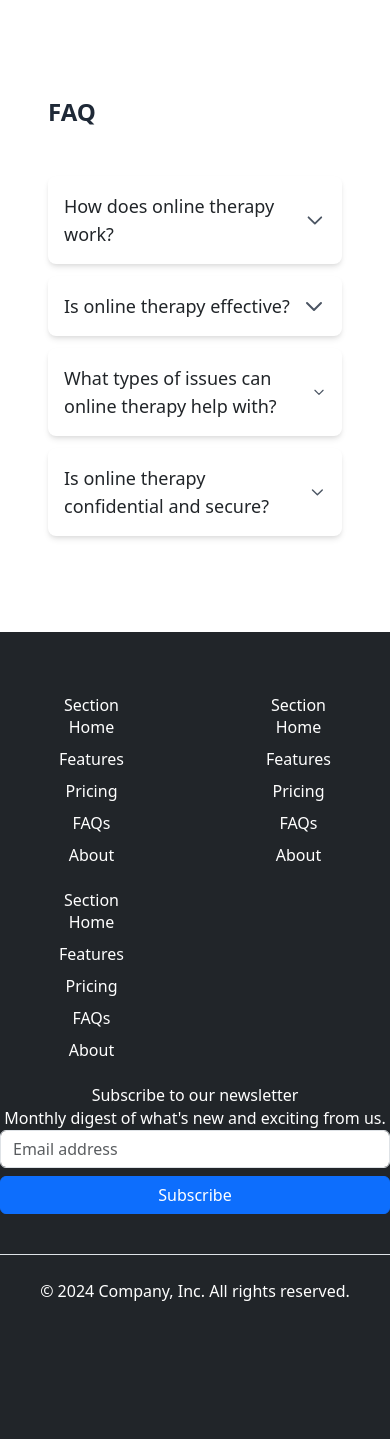
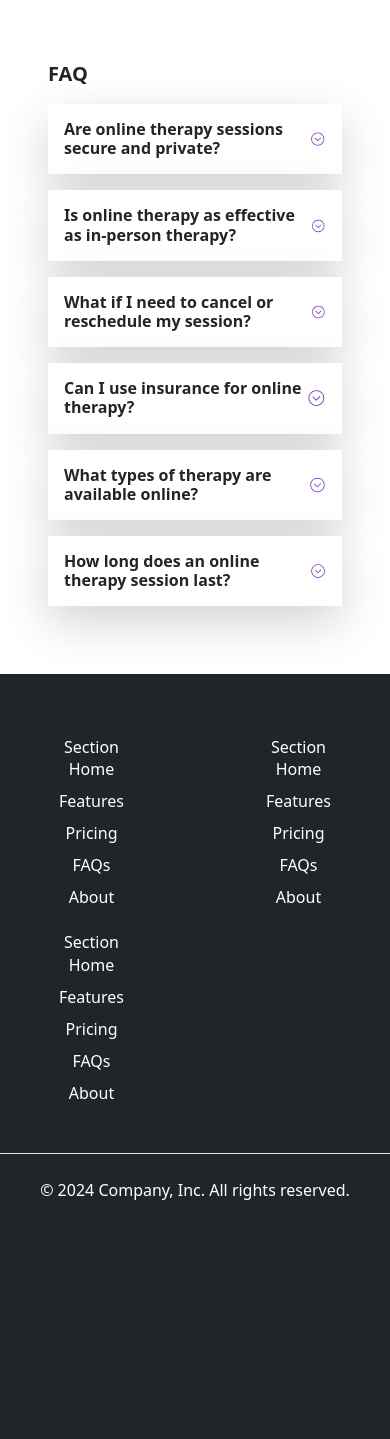
Before and after one commit to sumeetD09/therapy, a Django app: page /faq_p in a window 390 px wide. Shown: the part 56-1495 px from the top of the page. After the commit the page ends 1256 px from the top, so only its background shows below. Run offline with Django 5.2, Linux system fonts and the light colour scheme; some libraries are stand-ins or nearby versions.

Commit message:
Initial commit: My Therapy Place – Django-based mental health appointment portal

```diff
--- a/alpha/app_1/urls.py
+++ b/alpha/app_1/urls.py
@@ -34,7 +34,12 @@ urlpatterns = [
 
 
 
-    path('booking/', views.booking_view, name='booking'),
+
+
+    path('booking/', views.book_session, name='book_session'),
+
+
+    #path('booking/', views.booking_view, name='booking'),
     path('aboutus', views.aboutus, name='aboutus'),
     path('login/', views.login_view, name='login'),
 
--- a/alpha/app_1/views.py
+++ b/alpha/app_1/views.py
@@ -11,36 +11,10 @@ from django.contrib.auth import login, authenticate
 from .models import UserProfile,Booking,Payment
 
 
-
-
-#from .forms import SignInForm
-
-
 # Create your views here.
 def index(request):
     return render(request,'index.html')
     #return HttpResponse("Hello, World! This is the Alpha application.")
-
-
-
-
-
-
-
-
-
-
-
-
-
-
-
-
-
-
-
-
-
 
 def contact(request):
     return HttpResponse(" this is about contact page")
@@ -85,11 +59,6 @@ def therapy_questionnaire_view(request):
         return redirect("your_T")
 
     return render(request, "questions_p.html")
-
-
-
-
-
 
 def signup(request):
     if request.method == 'POST':
@@ -141,12 +110,6 @@ def signup(request):
 def therapy_registration(request):
     return render(request, "therapy_reg.html")
 
-
-
-
-
-
-
 def your_T(request):
     return render(request, "your_T.html")
 
@@ -156,30 +119,35 @@ from django.shortcuts import render, redirect
 from .models import Booking
 from django.contrib import messages
 
-def booking_view(request):
+from django.shortcuts import render, redirect
+from django.http import HttpResponse
+from .models import Booking
+
+def book_session(request):
     if request.method == 'POST':
-        full_name = request.POST.get('full-name')
-        email = request.POST.get('email')
-        phone = request.POST.get('phone')
-        date = request.POST.get('date')
-        time = request.POST.get('time')
+        full_name = request.POST['full-name']
+        email = request.POST['email']
+        phone = request.POST['phone']
+        date = request.POST['date']
+        time = request.POST['time']
         message = request.POST.get('message', '')
 
-        # Save booking to the database
-        booking = Booking(
+        # Create a new booking entry
+        booking = Booking.objects.create(
             full_name=full_name,
             email=email,
             phone=phone,
             date=date,
             time=time,
-            message=message
+            message=message,
         )
         booking.save()
-        messages.success(request, 'Your booking has been confirmed!')
 
-        return redirect('payment')
+        # Redirect to confirmation page
+        return render(request, 'payment')
 
     return render(request, 'booking.html')
+
 
 
 from django.shortcuts import render, redirect
@@ -228,7 +196,7 @@ def payment_view(request):
             # Validate required fields
             if not all([card_number, card_holder_name, expiry_date, cvv]):
                 messages.error(request, 'All credit card fields are required.')
-                return redirect('payment')
+                return redirect(request,'payment')
 
             # # Basic credit card validation (length, numbers)
             # if len(card_number) not in [13, 16] or not card_number.isdigit():
--- a/alpha/templates/base.html
+++ b/alpha/templates/base.html
@@ -161,19 +161,6 @@
               </ul>
             </div>
 
-            <div class="col-md-5 offset-md-1 mb-3">
-              <form>
-                <h5>Subscribe to our newsletter</h5>
-                <p>Monthly digest of what's new and exciting from us.</p>
-                <div class="d-flex flex-column flex-sm-row w-100 gap-2">
-                  <label for="newsletter1" class="visually-hidden">Email address</label>
-                  <input id="newsletter1" type="text" class="form-control" placeholder="Email address" fdprocessedid="7mumbt">
-                  <button class="btn btn-primary" type="button" fdprocessedid="d2rb6">Subscribe</button>
-                </div>
-              </form>
-            </div>
-          </div>
-
           <div class="d-flex flex-column flex-sm-row justify-content-between py-4 my-4 border-top">
             <p>© 2024 Company, Inc. All rights reserved.</p>
             <ul class="list-unstyled d-flex">
--- a/alpha/templates/booking.html
+++ b/alpha/templates/booking.html
@@ -176,7 +176,7 @@ h1 {
                 <textarea id="message" name="message" rows="4" placeholder="Any additional information or concerns"></textarea>
             </div>
 
-            <button type="submit" class="submit-btn"><a href="payement">Confirm Booking</a></button>
+            <button type="submit" class="submit-btn"><a href="{% url 'payment' %}">Confirm Booking</a></button>
         </form>
 
         <div class="confirmation-message" id="confirmation-message">
--- a/alpha/templates/faq_p.html
+++ b/alpha/templates/faq_p.html
@@ -1,123 +1,107 @@
 {% extends 'base.html' %}
 
 {% block content %}
-
 <!DOCTYPE html>
 <html lang="en">
 <head>
-    <meta charset="UTF-8" />
-    <meta name="viewport" content="width=device-width, initial-scale=1.0" />
-    <link href="https://unpkg.com/tailwindcss@^2/dist/tailwind.min.css" rel="stylesheet" />
+    <meta charset="UTF-8">
+    <meta name="viewport" content="width=device-width, initial-scale=1.0">
+    <link href="https://unpkg.com/tailwindcss@^2/dist/tailwind.min.css" rel="stylesheet">
     <script defer src="https://unpkg.com/alpinejs@3.2.3/dist/cdn.min.js"></script>
+    <title>FAQ Page</title>
 </head>
-  <body class="bg-blue-50 min-h-screen">
-    <main class="p-5">
-      <div class="flex justify-center items-start my-5">
-        <div class="w-full sm:w-10/12 md:w-1/2">
-          <h2 class="text-2xl font-semibold text-gray-800 mb-5">FAQ</h2>
-          <ul class="space-y-3">
-            <li class="bg-white p-3 shadow-md rounded-lg" x-data="accordion(1)">
-              <h3
-                @click="handleClick()"
-                class="flex justify-between items-center cursor-pointer"
-              >
-                <span class="text-lg">How does online therapy work?</span>
-                <svg
-                  :class="handleRotate()"
-                  class="h-6 w-6 text-gray-600 transition-transform duration-500"
-                  fill="none" stroke="currentColor" viewBox="0 0 24 24" xmlns="http://www.w3.org/2000/svg">
-                  <path stroke-linecap="round" stroke-linejoin="round" stroke-width="2" d="M19 9l-7 7-7-7"></path>
+<body class="h-screen bg-blue-50">
+    <main class="p-5 bg-light-blue">
+        <div class="flex justify-center items-start my-2">
+            <div class="w-full sm:w-10/12 md:w-1/2 my-1">
+                <h2 class="text-xl font-semibold text-vnet-blue mb-2">FAQ </h2>
+                <ul class="flex flex-col">
+
+
+
+                  <li class="bg-white my-2 shadow-lg" x-data="accordion(2)">
+
+
+                        <h2 @click="handleClick()" class="flex flex-row justify-between items-center font-semibold p-3 cursor-pointer">
+                            <span>Are online therapy sessions secure and private?</span>
+                            <svg :class="handleRotate()" class="fill-current text-purple-700 h-6 w-6 transform transition-transform duration-500" viewBox="0 0 20 20">
+                                <path d="M13.962,8.885l-3.736,3.739c-0.086,0.086-0.201,0.13-0.314,0.13S9.686,12.71,9.6,12.624l-3.562-3.56C5.863,8.892,5.863,8.611,6.036,8.438c0.175-0.173,0.454-0.173,0.626,0l3.25,3.247l3.426-3.424c0.173-0.172,0.451-0.172,0.624,0C14.137,8.434,14.137,8.712,13.962,8.885 M18.406,10c0,4.644-3.763,8.406-8.406,8.406S1.594,14.644,1.594,10S5.356,1.594,10,1.594S18.406,5.356,18.406,10 M17.521,10c0-4.148-3.373-7.521-7.521-7.521c-4.148,0-7.521,3.374-7.521,7.521c0,4.147,3.374,7.521,7.521,7.521C14.148,17.521,17.521,14.147,17.521,10"></path>
                             </svg>
-              </h3>
-              <div
-                x-ref="tab"
-                :style="handleToggle()"
-                class="border-l-2 border-blue-500 overflow-hidden transition-all duration-500 max-h-0"
-              >
-                <p class="p-3 text-gray-700">
-                  Once you sign up and choose a therapist, sessions are conducted via a secure video conferencing platform. You can also communicate via chat or phone, depending on your preference and the therapist's availability.
-                </p>
+                        </h2>
+                        <div x-ref="tab" :style="handleToggle()" class="border-l-2 border-purple-600 overflow-hidden max-h-0 duration-500 transition-all">
+                            <p class="p-3 text-gray-900">Yes, our platform uses encryption to ensure that all your information and sessions are confidential and secure in compliance with HIPAA regulations..</p>
                         </div>
                     </li>
 
-            <li class="bg-white p-3 shadow-md rounded-lg" x-data="accordion(2)">
-              <h3
-                @click="handleClick()"
-                class="flex justify-between items-center cursor-pointer"
-              >
-                <span class="text-lg">Is online therapy effective?</span>
-                <svg
-                  :class="handleRotate()"
-                  class="h-6 w-6 text-gray-600 transition-transform duration-500"
-                  fill="none" stroke="currentColor" viewBox="0 0 24 24" xmlns="http://www.w3.org/2000/svg">
-                  <path stroke-linecap="round" stroke-linejoin="round" stroke-width="2" d="M19 9l-7 7-7-7"></path>
+                    <li class="bg-white my-2 shadow-lg" x-data="accordion(2)">
+                        <h2 @click="handleClick()" class="flex flex-row justify-between items-center font-semibold p-3 cursor-pointer">
+                            <span>Is online therapy as effective as in-person therapy?</span>
+                            <svg :class="handleRotate()" class="fill-current text-purple-700 h-6 w-6 transform transition-transform duration-500" viewBox="0 0 20 20">
+                                <path d="M13.962,8.885l-3.736,3.739c-0.086,0.086-0.201,0.13-0.314,0.13S9.686,12.71,9.6,12.624l-3.562-3.56C5.863,8.892,5.863,8.611,6.036,8.438c0.175-0.173,0.454-0.173,0.626,0l3.25,3.247l3.426-3.424c0.173-0.172,0.451-0.172,0.624,0C14.137,8.434,14.137,8.712,13.962,8.885 M18.406,10c0,4.644-3.763,8.406-8.406,8.406S1.594,14.644,1.594,10S5.356,1.594,10,1.594S18.406,5.356,18.406,10 M17.521,10c0-4.148-3.373-7.521-7.521-7.521c-4.148,0-7.521,3.374-7.521,7.521c0,4.147,3.374,7.521,7.521,7.521C14.148,17.521,17.521,14.147,17.521,10"></path>
                             </svg>
-              </h3>
-              <div
-                x-ref="tab"
-                :style="handleToggle()"
-                class="border-l-2 border-blue-500 overflow-hidden transition-all duration-500 max-h-0"
-              >
-                <p class="p-3 text-gray-700">
-                  Yes, research shows that online therapy can be just as effective as in-person therapy for many mental health concerns, including anxiety, depression, and stress management.
-                </p>
+                        </h2>
+                        <div x-ref="tab" :style="handleToggle()" class="border-l-2 border-purple-600 overflow-hidden max-h-0 duration-500 transition-all">
+                            <p class="p-3 text-gray-900">Research shows that online therapy can be just as effective as in-person therapy for many individuals, depending on the treatment and individual preferences.</p>
                         </div>
                     </li>
 
-            <li class="bg-white p-3 shadow-md rounded-lg" x-data="accordion(3)">
-              <h3
-                @click="handleClick()"
-                class="flex justify-between items-center cursor-pointer"
-              >
-                <span class="text-lg">What types of issues can online therapy help with?</span>
-                <svg
-                  :class="handleRotate()"
-                  class="h-6 w-6 text-gray-600 transition-transform duration-500"
-                  fill="none" stroke="currentColor" viewBox="0 0 24 24" xmlns="http://www.w3.org/2000/svg">
-                  <path stroke-linecap="round" stroke-linejoin="round" stroke-width="2" d="M19 9l-7 7-7-7"></path>
+                    <!-- Repeat the structure for other FAQs as needed -->
+                    <li class="bg-white my-2 shadow-lg" x-data="accordion(2)">
+                      <h2 @click="handleClick()" class="flex flex-row justify-between items-center font-semibold p-3 cursor-pointer">
+                          <span>What if I need to cancel or reschedule my session?</span>
+                          <svg :class="handleRotate()" class="fill-current text-purple-700 h-6 w-6 transform transition-transform duration-500" viewBox="0 0 20 20">
+                              <path d="M13.962,8.885l-3.736,3.739c-0.086,0.086-0.201,0.13-0.314,0.13S9.686,12.71,9.6,12.624l-3.562-3.56C5.863,8.892,5.863,8.611,6.036,8.438c0.175-0.173,0.454-0.173,0.626,0l3.25,3.247l3.426-3.424c0.173-0.172,0.451-0.172,0.624,0C14.137,8.434,14.137,8.712,13.962,8.885 M18.406,10c0,4.644-3.763,8.406-8.406,8.406S1.594,14.644,1.594,10S5.356,1.594,10,1.594S18.406,5.356,18.406,10 M17.521,10c0-4.148-3.373-7.521-7.521-7.521c-4.148,0-7.521,3.374-7.521,7.521c0,4.147,3.374,7.521,7.521,7.521C14.148,17.521,17.521,14.147,17.521,10"></path>
                           </svg>
-              </h3>
-              <div
-                x-ref="tab"
-                :style="handleToggle()"
-                class="border-l-2 border-blue-500 overflow-hidden transition-all duration-500 max-h-0"
-              >
-                <p class="p-3 text-gray-700">
-                  Online therapy can help with a wide range of issues, including stress, anxiety, depression, relationship issues, grief, trauma, and personal development.
-                </p>
+                      </h2>
+                      <div x-ref="tab" :style="handleToggle()" class="border-l-2 border-purple-600 overflow-hidden max-h-0 duration-500 transition-all">
+                          <p class="p-3 text-gray-900">You can easily cancel or reschedule your online therapy session through your account, but we ask for at least 24 hours’ notice to avoid any cancellation fees.</p>
+                      </div>
+
+                      <li class="bg-white my-2 shadow-lg" x-data="accordion(2)">
+                        <h2 @click="handleClick()" class="flex flex-row justify-between items-center font-semibold p-3 cursor-pointer">
+                            <span>Can I use insurance for online therapy?</span>
+                            <svg :class="handleRotate()" class="fill-current text-purple-700 h-6 w-6 transform transition-transform duration-500" viewBox="0 0 20 20">
+                                <path d="M13.962,8.885l-3.736,3.739c-0.086,0.086-0.201,0.13-0.314,0.13S9.686,12.71,9.6,12.624l-3.562-3.56C5.863,8.892,5.863,8.611,6.036,8.438c0.175-0.173,0.454-0.173,0.626,0l3.25,3.247l3.426-3.424c0.173-0.172,0.451-0.172,0.624,0C14.137,8.434,14.137,8.712,13.962,8.885 M18.406,10c0,4.644-3.763,8.406-8.406,8.406S1.594,14.644,1.594,10S5.356,1.594,10,1.594S18.406,5.356,18.406,10 M17.521,10c0-4.148-3.373-7.521-7.521-7.521c-4.148,0-7.521,3.374-7.521,7.521c0,4.147,3.374,7.521,7.521,7.521C14.148,17.521,17.521,14.147,17.521,10"></path>
+                            </svg>
+                        </h2>
+                        <div x-ref="tab" :style="handleToggle()" class="border-l-2 border-purple-600 overflow-hidden max-h-0 duration-500 transition-all">
+                            <p class="p-3 text-gray-900">Many insurance providers cover online therapy sessions. Please check with your provider or contact our support team to verify if your sessions are eligible for coverage..</p>
                         </div>
                     </li>
 
-            <li class="bg-white p-3 shadow-md rounded-lg" x-data="accordion(4)">
-              <h3
-                @click="handleClick()"
-                class="flex justify-between items-center cursor-pointer"
-              >
-                <span class="text-lg"> Is online therapy confidential and secure?</span>
-                <svg
-                  :class="handleRotate()"
-                  class="h-6 w-6 text-gray-600 transition-transform duration-500"
-                  fill="none" stroke="currentColor" viewBox="0 0 24 24" xmlns="http://www.w3.org/2000/svg">
-                  <path stroke-linecap="round" stroke-linejoin="round" stroke-width="2" d="M19 9l-7 7-7-7"></path>
+                    <li class="bg-white my-2 shadow-lg" x-data="accordion(2)">
+                      <h2 @click="handleClick()" class="flex flex-row justify-between items-center font-semibold p-3 cursor-pointer">
+                          <span>What types of therapy are available online?</span>
+                          <svg :class="handleRotate()" class="fill-current text-purple-700 h-6 w-6 transform transition-transform duration-500" viewBox="0 0 20 20">
+                              <path d="M13.962,8.885l-3.736,3.739c-0.086,0.086-0.201,0.13-0.314,0.13S9.686,12.71,9.6,12.624l-3.562-3.56C5.863,8.892,5.863,8.611,6.036,8.438c0.175-0.173,0.454-0.173,0.626,0l3.25,3.247l3.426-3.424c0.173-0.172,0.451-0.172,0.624,0C14.137,8.434,14.137,8.712,13.962,8.885 M18.406,10c0,4.644-3.763,8.406-8.406,8.406S1.594,14.644,1.594,10S5.356,1.594,10,1.594S18.406,5.356,18.406,10 M17.521,10c0-4.148-3.373-7.521-7.521-7.521c-4.148,0-7.521,3.374-7.521,7.521c0,4.147,3.374,7.521,7.521,7.521C14.148,17.521,17.521,14.147,17.521,10"></path>
                           </svg>
-              </h3>
-              <div
-                x-ref="tab"
-                :style="handleToggle()"
-                class="border-l-2 border-blue-500 overflow-hidden transition-all duration-500 max-h-0"
-              >
-                <p class="p-3 text-gray-700">
-                  Yes, we use industry-standard encryption and privacy measures to ensure that your sessions and data remain completely confidential and secure.
+                      </h2>
+                      <div x-ref="tab" :style="handleToggle()" class="border-l-2 border-purple-600 overflow-hidden max-h-0 duration-500 transition-all">
+                          <p class="p-3 text-gray-900">We offer individual therapy, couple therapy, family therapy, cognitive-behavioral therapy (CBT), mindfulness-based therapy, and more. You can choose the type that best suits your needs.</p>
+                      </div>
+                  </li>
+
+                  <li class="bg-white my-2 shadow-lg" x-data="accordion(2)">
+                    <h2 @click="handleClick()" class="flex flex-row justify-between items-center font-semibold p-3 cursor-pointer">
+                        <span>How long does an online therapy session last?</span>
+                        <svg :class="handleRotate()" class="fill-current text-purple-700 h-6 w-6 transform transition-transform duration-500" viewBox="0 0 20 20">
+                            <path d="M13.962,8.885l-3.736,3.739c-0.086,0.086-0.201,0.13-0.314,0.13S9.686,12.71,9.6,12.624l-3.562-3.56C5.863,8.892,5.863,8.611,6.036,8.438c0.175-0.173,0.454-0.173,0.626,0l3.25,3.247l3.426-3.424c0.173-0.172,0.451-0.172,0.624,0C14.137,8.434,14.137,8.712,13.962,8.885 M18.406,10c0,4.644-3.763,8.406-8.406,8.406S1.594,14.644,1.594,10S5.356,1.594,10,1.594S18.406,5.356,18.406,10 M17.521,10c0-4.148-3.373-7.521-7.521-7.521c-4.148,0-7.521,3.374-7.521,7.521c0,4.147,3.374,7.521,7.521,7.521C14.148,17.521,17.521,14.147,17.521,10"></path>
+                        </svg>
+                    </h2>
+                    <div x-ref="tab" :style="handleToggle()" class="border-l-2 border-purple-600 overflow-hidden max-h-0 duration-500 transition-all">
+                        <p class="p-3 text-gray-900">Typically, an online therapy session lasts between 45-60 minutes, depending on the therapist’s structure and your individual needs.</p>
+                    </div>
+                </li>
 
 
-                </p>
-              </div>
+
                   </li>
                 </ul>
             </div>
         </div>
     </main>
 </body>
+
 <script>
     document.addEventListener('alpine:init', () => {
         Alpine.store('accordion', {
@@ -136,12 +120,11 @@
                 return this.$store.accordion.tab === this.idx ? 'rotate-180' : '';
             },
             handleToggle() {
-          return this.$store.accordion.tab === this.idx
-            ? `max-height: ${this.$refs.tab.scrollHeight}px`
-            : 'max-height: 0';
+                return this.$store.accordion.tab === this.idx ? `max-height: ${this.$refs.tab.scrollHeight}px` : 'max-height: 0px';
             }
         }));
-    })
+    });
 </script>
 </html>
+
 {% endblock content %}
--- /dev/null
+++ b/error.html
@@ -0,0 +1,5 @@
+<body style="background-color:#FAEBD7"></body>
+        <body>
+            <h1>There is some error!!</h1>
+            <img src="error.jpg" ></br>
+        </body>
```
Also changed, not shown: alpha/alpha/settings.py (+17 -1 lines), alpha/app_1/models.py (+20 -3 lines), alpha/templates/doctor.html (+6 -6 lines), alpha/templates/your_T.html (+10 -10 lines), index.html (added, +9 -0 lines), alpha/app_1/migrations/0016_booking_created_at_alter_booking_phone.py (added), alpha/db.sqlite3, error.jpg (added), image.jpg (added). Lines whose indentation alone changed are shown as unchanged.
